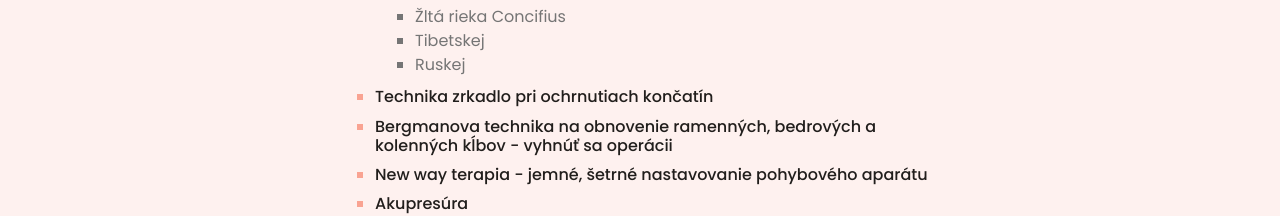
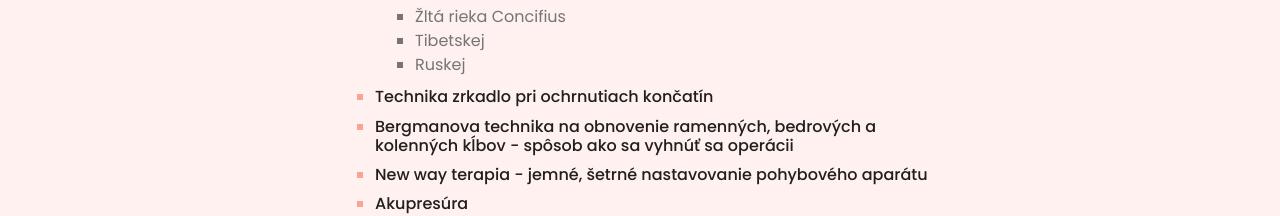
Before and after one commit to KatarinaDrabikova/KatarinaDrabikova.github.io, a plain HTML site: page index.html in a window 1280 px wide. Shown: the part 1942-2158 px from the top of the page. Drawn offline with nearby package versions, Linux system fonts and the light colour scheme.

Commit message:
fix text

```diff
--- a/index.html
+++ b/index.html
@@ -131,7 +131,7 @@
                                 <li>Ruskej</li>
                             </ul></li>
                         <li class="mb-2"><h6>Technika zrkadlo pri ochrnutiach končatín</h6></li>
-                        <li class="mb-2"><h6>Bergmanova technika na obnovenie ramenných, bedrových a kolenných kĺbov - vyhnúť sa operácii</h6></li>
+                        <li class="mb-2"><h6>Bergmanova technika na obnovenie ramenných, bedrových a kolenných kĺbov - spôsob ako sa vyhnúť sa operácii</h6></li>
                         <li class="mb-2"><h6>New way terapia - jemné, šetrné nastavovanie pohybového aparátu</h6></li>
                         <li class="mb-2"><h6>Akupresúra</h6></li>
                         <li class="mb-2"><h6>Bankovanie</h6></li>
```
